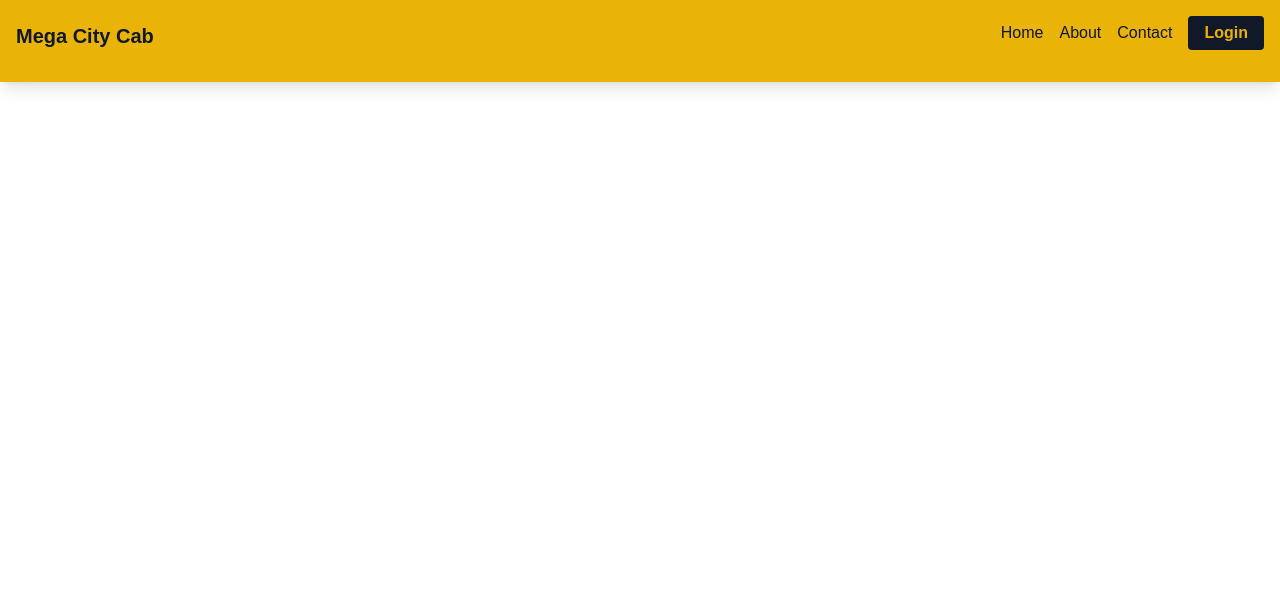
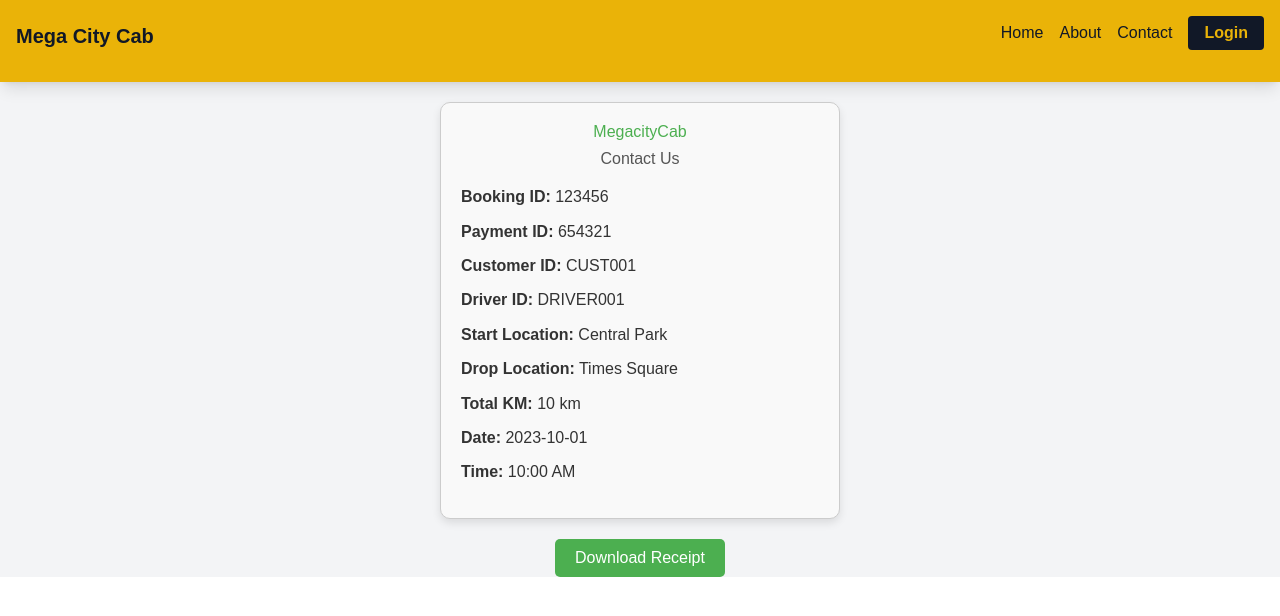
Before and after one commit to tharinduHansika/Mega-City-Cab-Frontend, a React (Vite) app: page /recepit in a window 1280 px wide. Shown: the top 616 px of the page. Built offline with nearby package versions, Linux system fonts and the light colour scheme.

Commit message:
payment receipt updated

```diff
--- a/package.json
+++ b/package.json
@@ -16,6 +16,8 @@
     "antd": "^5.24.3",
     "axios": "^1.7.9",
     "bootstrap": "^5.3.3",
+    "html2canvas": "^1.4.1",
+    "jspdf": "^3.0.0",
     "leaflet": "^1.9.4",
     "lucide-react": "^0.475.0",
     "react": "^18.0.0",
--- a/src/App.jsx
+++ b/src/App.jsx
@@ -9,6 +9,7 @@ import { HeroSection } from './components/user/HeroSection'
 import { AuthModal } from './components/user/AuthModal'
 import AdminDashboard from './pages/AdminDashboard';
 import 'antd/dist/reset.css';
+import Receipt from './components/user/Receipt';
 
 
 function App() {
@@ -34,6 +35,7 @@ function App() {
       <Routes>
           <Route path="/" element={<HeroSection onNextClick={handleHeroSectionNextClick} />} />
           <Route path="/admin/*" element={<AdminDashboard/>} />
+          <Route path="/recepit" element={<Receipt/>}/>
       </Routes>
 
       {/* Conditionally render Footer based on the route */}
--- a/src/components/user/HeroSection.jsx
+++ b/src/components/user/HeroSection.jsx
@@ -24,6 +24,7 @@ export function HeroSection({ onNextClick }) {
   const today = new Date().toISOString().split("T")[0];
   const navigate = useNavigate();
   const [selectedVehicleId, setSelectedVehicleId] = useState(null);
+  const [isFormValid, setIsFormValid] = useState(false);
 
   const [cardNumber, setCardNumber] = useState('');
     const [cardHolder, setCardHolder] = useState('');
@@ -178,6 +179,7 @@ export function HeroSection({ onNextClick }) {
         const data = await response.json();
         if (response.ok) {
           alert('save booking and payment')
+          navigate('/recepit')
         }
       }catch(error){
         console.error("booking ", error);
--- /dev/null
+++ b/src/components/user/Receipt.jsx
@@ -0,0 +1,72 @@
+import React from 'react';
+import { jsPDF } from 'jspdf';
+import html2canvas from 'html2canvas';
+
+const Receipt = () => {
+  const handleDownload = () => {
+    const input = document.getElementById('receipt');
+    html2canvas(input).then((canvas) => {
+      const imgData = canvas.toDataURL('image/png');
+      const pdf = new jsPDF();
+      pdf.addImage(imgData, 'PNG', 0, 0);
+      pdf.save('receipt.pdf');
+    });
+  };
+
+  return (
+    <div>
+      <div id="receipt" style={styles.receipt}>
+        <h1 style={styles.title}>MegacityCab</h1>
+        <h2 style={styles.subtitle}>Contact Us</h2>
+        <div style={styles.details}>
+          <p><strong>Booking ID:</strong> 123456</p>
+          <p><strong>Payment ID:</strong> 654321</p>
+          <p><strong>Customer ID:</strong> CUST001</p>
+          <p><strong>Driver ID:</strong> DRIVER001</p>
+          <p><strong>Start Location:</strong> Central Park</p>
+          <p><strong>Drop Location:</strong> Times Square</p>
+          <p><strong>Total KM:</strong> 10 km</p>
+          <p><strong>Date:</strong> 2023-10-01</p>
+          <p><strong>Time:</strong> 10:00 AM</p>
+        </div>
+      </div>
+      <button onClick={handleDownload} style={styles.button}>Download Receipt</button>
+    </div>
+  );
+};
+
+const styles = {
+  receipt: {
+    padding: '20px',
+    border: '1px solid #ccc',
+    borderRadius: '10px',
+    backgroundColor: '#f9f9f9',
+    color: '#333',
+    width: '400px',
+    margin: '20px auto',
+    boxShadow: '0 4px 8px rgba(0, 0, 0, 0.1)',
+  },
+  title: {
+    textAlign: 'center',
+    color: '#4CAF50',
+  },
+  subtitle: {
+    textAlign: 'center',
+    color: '#555',
+  },
+  details: {
+    marginTop: '20px',
+  },
+  button: {
+    display: 'block',
+    margin: '20px auto',
+    padding: '10px 20px',
+    backgroundColor: '#4CAF50',
+    color: '#fff',
+    border: 'none',
+    borderRadius: '5px',
+    cursor: 'pointer',
+  },
+};
+
+export default Receipt;
```
Also changed, not shown: 1 other file (tests, documents, lock files or other folders).
